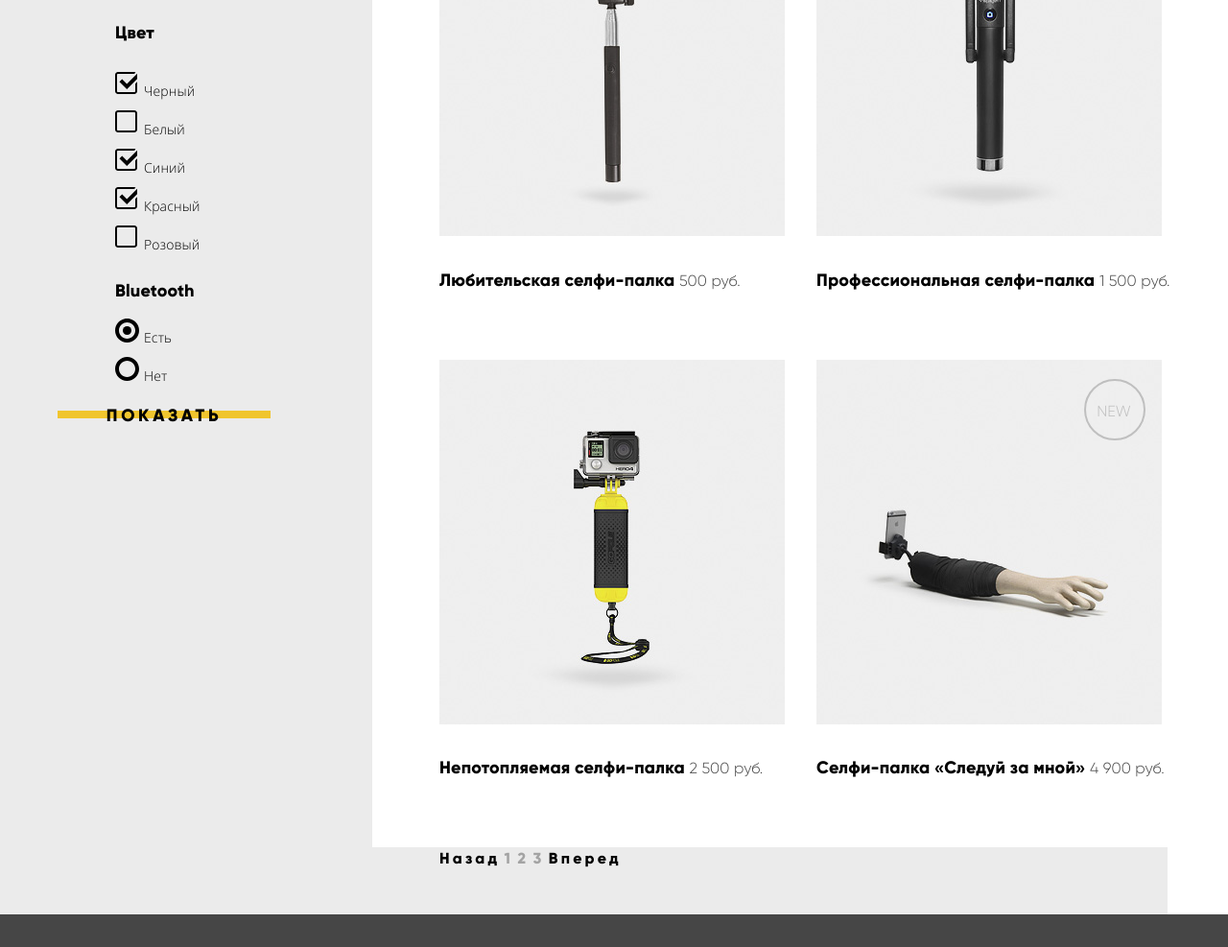
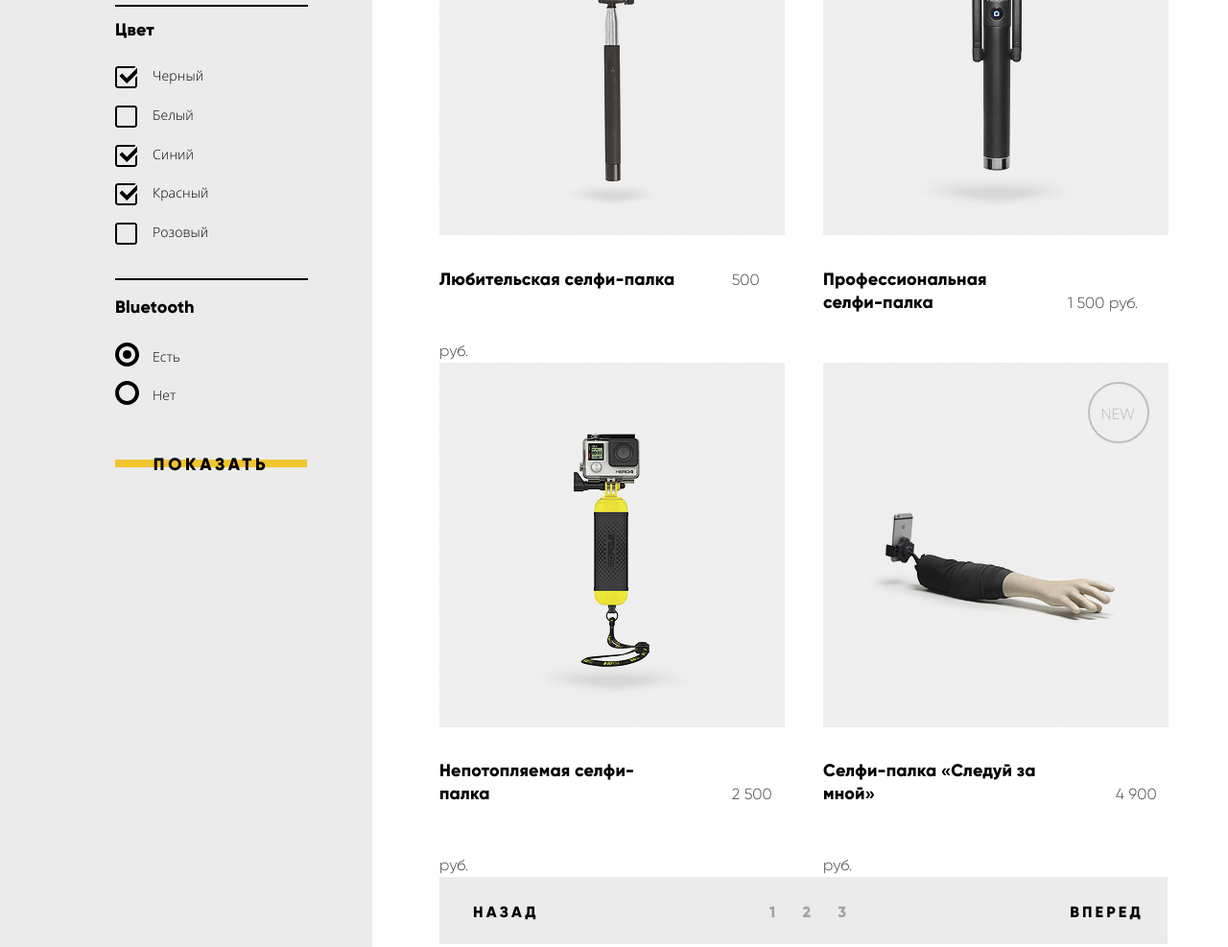
Before and after one commit to AnisimovIhor/1163317-device-27, a plain HTML site: page catalog.html in a window 1280 px wide. Shown: the part 680-1667 px from the top of the page at 96% size. Drawn offline with Linux system fonts and the light colour scheme.

Commit message:
Личный проект: завершаем строить сетку на флексах

```diff
--- a/catalog.html
+++ b/catalog.html
@@ -277,7 +277,7 @@
               </div>
             </div>
             <div class="product-title">
-              <a href="#" class="product-title-text">Профессиональная селфи-палка</a>
+              <a href="#" class="product-title-text product-title-profesional">Профессиональная селфи-палка</a>
               <span class="product-price">1 500 руб.</span>
             </div>
           </div>
@@ -314,7 +314,7 @@
         <div class="page-button">
           <a href="#" class="back-button">Назад</a>
           <a href="#" class="numbers">1</a>
-          <a href="#" class="numbers">2</a>
+          <a href="#" class="numbers numbers-middle">2</a>
           <a href="#" class="numbers">3</a>
           <a href="#" class="forward-button">Вперед</a>
         </div>
--- a/css/style.css
+++ b/css/style.css
@@ -85,7 +85,7 @@ a {
 .header-nav-catalog {
   display: flex;
   justify-content: space-between;
-  margin-bottom: 35px;
+  margin-bottom: 30px;
 }
 
 .logo-device:hover {
@@ -734,7 +734,7 @@ a {
   margin-bottom: 45px;
 }
 
-.about-list-line:before,
+.about-list-line::before,
 .about-list-avtotrading:before,
 .about-list-ecspedition:before {
   content: "";
@@ -747,15 +747,15 @@ a {
   border-radius: 50%;
 }
 
-.about-list-line:before {
+.about-list-line::before {
   top: 360px;
 }
 
-.about-list-avtotrading:before {
+.about-list-avtotrading::before {
   top: 400px;
 }
 
-.about-list-ecspedition:before {
+.about-list-ecspedition::before {
   top: 440px;
 }
 
@@ -1306,8 +1306,12 @@ a {
   text-align: center;
   background: linear-gradient(transparent 16px, #f0c52e 16px, #f0c52e 24px, transparent 24px);
   min-height: 40px;
-  width: 222px;
+  width: 200px;
+
   padding-top: 3px;
+  margin-top: 30px;
+  margin-left: 60px;
+
 }
 
 .button-submit:hover {
@@ -1328,12 +1332,22 @@ a {
   background: linear-gradient(90deg, rgba(235, 235, 235, 1) 50%, rgba(255, 255, 255, 1) 50%, rgba(255, 255, 255, 1) 100%);
 }
 
+.catalog-wrapper::before {
+  content: "";
+
+  position: absolute;
+  width: 100%;
+  min-height: 65px;
+
+  background: linear-gradient(90deg, rgba(217,217,217,1) 33%, rgba(235,235,235,1) 33%, rgba(235,235,235,1) 100%);
+}
+
 .catalog-container {
   display: flex;
 }
 
 .catalog-wrap {
-  padding-top: 75px;
+  padding-top: 70px;
   padding-left: 70px;
   background: #ffffff;
   display: flex;
@@ -1355,10 +1369,32 @@ a {
   margin: 0;
   padding: 0;
 
-  margin-top: 90px;
+  margin-top: 83px;
   margin-left: 60px;
 
   border: none;
+}
+
+.filter::before {
+  content: "";
+
+  width: 199px;
+
+  position: absolute;
+  border: 1px solid #000000;
+  top: 135px;
+  left: 60px;
+}
+
+.filter::after {
+  content: "";
+
+  width: 199px;
+
+  position: absolute;
+  border: 1px solid #000000;
+  top: 275px;
+  left: 60px;
 }
 
 .range-filter {
@@ -1481,12 +1517,12 @@ a {
 }
 
 .arrow {
-  margin-left: 16px;
-  margin-right: 19px;
+  margin-left: 11px;
+  margin-right: 20px;
 }
 
 .arrow-catalog {
-  margin-left: 18px;
+  margin-left: 12px;
   margin-right: 17px;
 }
 
@@ -1504,6 +1540,7 @@ a {
 
 
 
+
 .filter {
   position: relative;
   min-width: 328px;
@@ -1517,10 +1554,32 @@ a {
   flex-direction: column;
 }
 
+.filter-color label {
+  line-height: 2.92;
+  letter-spacing: 0.14px;
+}
+
 .filter-bluetooth {
+  line-height: 2.86;
+  letter-spacing: 0.14px;
+}
+
+.filter-bluetooth {
   display: flex;
   flex-direction: column;
 }
+
+.filter-bluetooth::before {
+  content: "";
+
+  width: 199px;
+
+  position: absolute;
+  border: 1px solid #000000;
+  top: 560px;
+  left: 60px;
+}
+
 
 .catalog-filter-color {
   margin: 0;
@@ -1529,13 +1588,15 @@ a {
 }
 
 .catalog-filter {
-  margin-left: 60px;
+  min-height: 33px;
+
+  margin-left: 62px;
   font-family: Gilroy, sans-serif;
   background: #d9d9d9;
   text-transform: uppercase;
   font-size: 16px;
   font-weight: 800;
-  line-height: 1.5;
+  line-height: 2;
   letter-spacing: 3.2px;
   color: #000000;
 }
@@ -1549,6 +1610,8 @@ a {
   position: relative;
   display: flex;
   align-items: center;
+
+  min-height: 65px;
   background: #ebebeb;
 }
 
@@ -1597,7 +1660,9 @@ a {
 /*checkbox*/
 
 .color-title {
-  margin-bottom: 30px;
+  margin: 0;
+  margin-top: 18px;
+  margin-bottom: 17px;
 }
 
 .price-title,
@@ -1611,15 +1676,25 @@ a {
   color: #000000;
 }
 
+.tehno-title {
+  margin: 0;
+  margin-top: 32px;
+  margin-bottom: 5px;
+}
+
 .checkbox-title {
   position: relative;
-  padding-left: 30px;
+  padding-left: 39px;
   font-family: OpenSans, sans-serif;
   font-size: 14px;
   font-weight: 300;
-  line-height: 2.86;
+  line-height: 2.9;
   letter-spacing: 0.14px;
   color: #000000;
+}
+
+.filter-bluetooth label {
+  align-items: center;
 }
 
 .check__input {
@@ -1632,9 +1707,12 @@ a {
 .check-box {
   position: absolute;
   left: 0;
+  top: 10px;
+
   width: 23px;
   height: 23px;
   background-image: url("../img/checkbox-off.svg");
+  background-repeat: no-repeat;
 }
 
 .check__input:checked + .check-box {
@@ -1649,6 +1727,7 @@ a {
 
 .check__input:checked + .check-radio {
   position: absolute;
+  top: 5px;
   left: 0;
   width: 25px;
   height: 25px;
@@ -1657,6 +1736,7 @@ a {
 
 .check__input + .check-radio {
   position: absolute;
+  top: 5px;
   left: 0;
   width: 25px;
   height: 25px;
@@ -1687,6 +1767,14 @@ a {
   top: 45px;
 }
 
+.product-wrap {
+  width: 360px;
+}
+
+.product-wrap:nth-child(2n+1) {
+  margin-right: 40px;
+}
+
 .product-item::before:hover {
   visibility: hidden;
 }
@@ -1697,14 +1785,6 @@ a {
 
 .product-item img:hover {
   opacity: 0.7;
-}
-
-.product-item-selfie {
-  margin-right: 33px;
-}
-
-.product-item-stick {
-  margin-right: 33px;
 }
 
 .product-item:hover .product-buttons {
@@ -1768,18 +1848,40 @@ a {
 
 .items-catalog {
   position: relative;
+
+  background: #ffffff;
 }
 
 .page-button {
-  position: relative;
-  display: block;
-
+  font-family: Gilroy;
+  font-size: 16px;
+
+  display: flex;
   width: 759px;
   min-height: 70px;
-  left: 70px;
   background-color: #ebebeb;
 
-}
+  margin-bottom: 70px;
+  margin-left: 70px;
+}
+
+.back-button,
+.numbers,
+.forward-button {
+  display: flex;
+  margin-top: 25px;
+}
+
+.back-button {
+  margin-left: 35px;
+  margin-right: 240px;
+}
+
+.forward-button {
+  margin-left: 230px;
+}
+
+
 
 .product-title {
   font-family: Gilroy, sans-serif;
@@ -1791,10 +1893,18 @@ a {
 }
 
 .product-title-text {
-  margin-bottom: 70px;
+  width: 250px;
+  margin-bottom: 50px;
+}
+
+.product-title-profesional {
+  width: 200px;
 }
 
 .product-price {
+  width: 250px;
+  margin-left: 50px;
+
   font-family: Gilroy, sans-serif;
   font-size: 16px;
   font-weight: 300;
@@ -1814,6 +1924,16 @@ a {
   line-height: 1.5;
   letter-spacing: 3.2px;
   color: #000000;
+}
+
+.forward-button,
+.back-button {
+  text-transform: uppercase;
+}
+
+.numbers-middle {
+  margin-right: 25px;
+  margin-left: 25px;
 }
 
 .numbers {
@@ -1839,7 +1959,6 @@ a {
   top: 50%;
   left: 50%;
   transform: translate(-50%, -50%);
-  /*margin-left: 240px;*/
   color: #000000;
   width: 960px;
   height: 553px;
```
